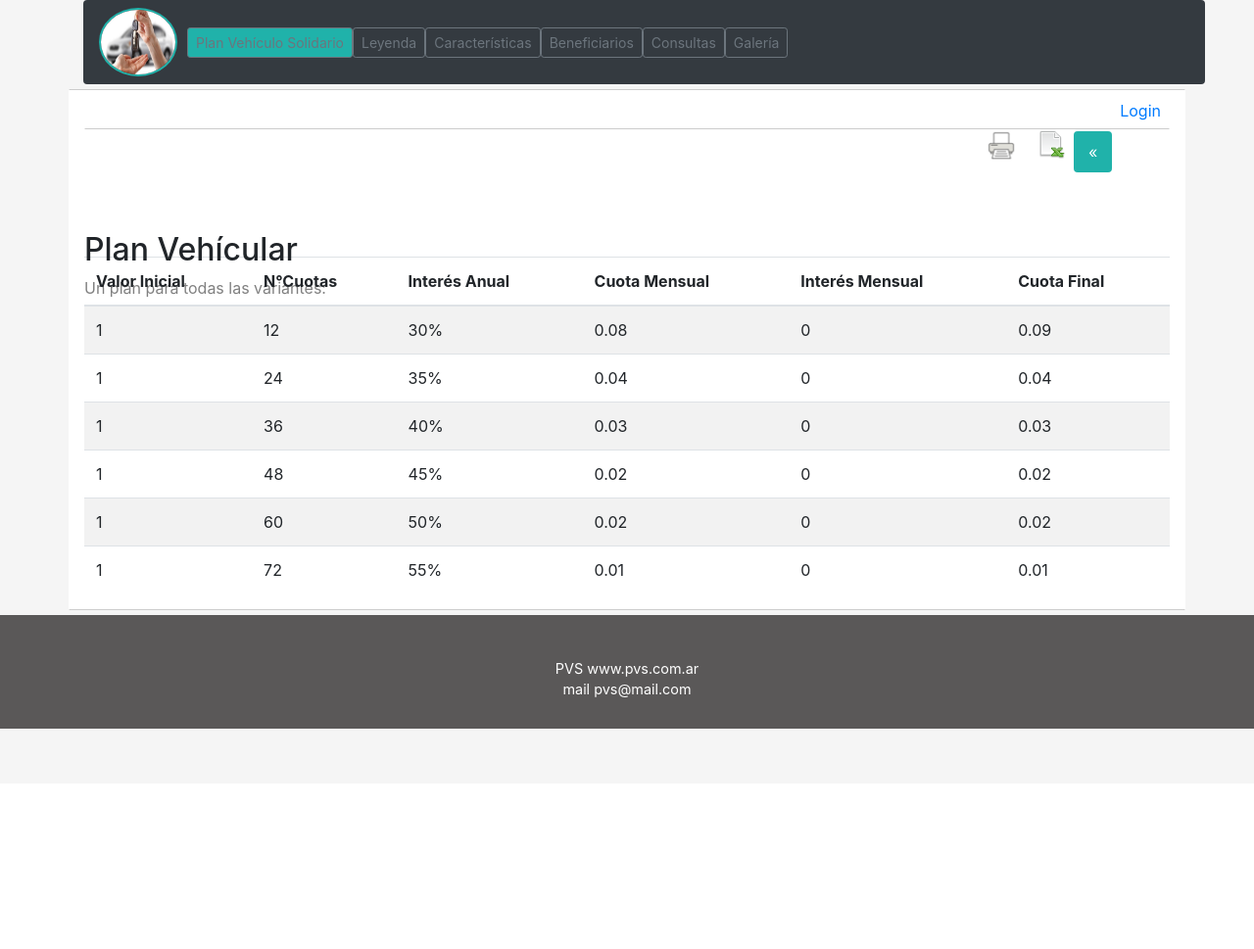
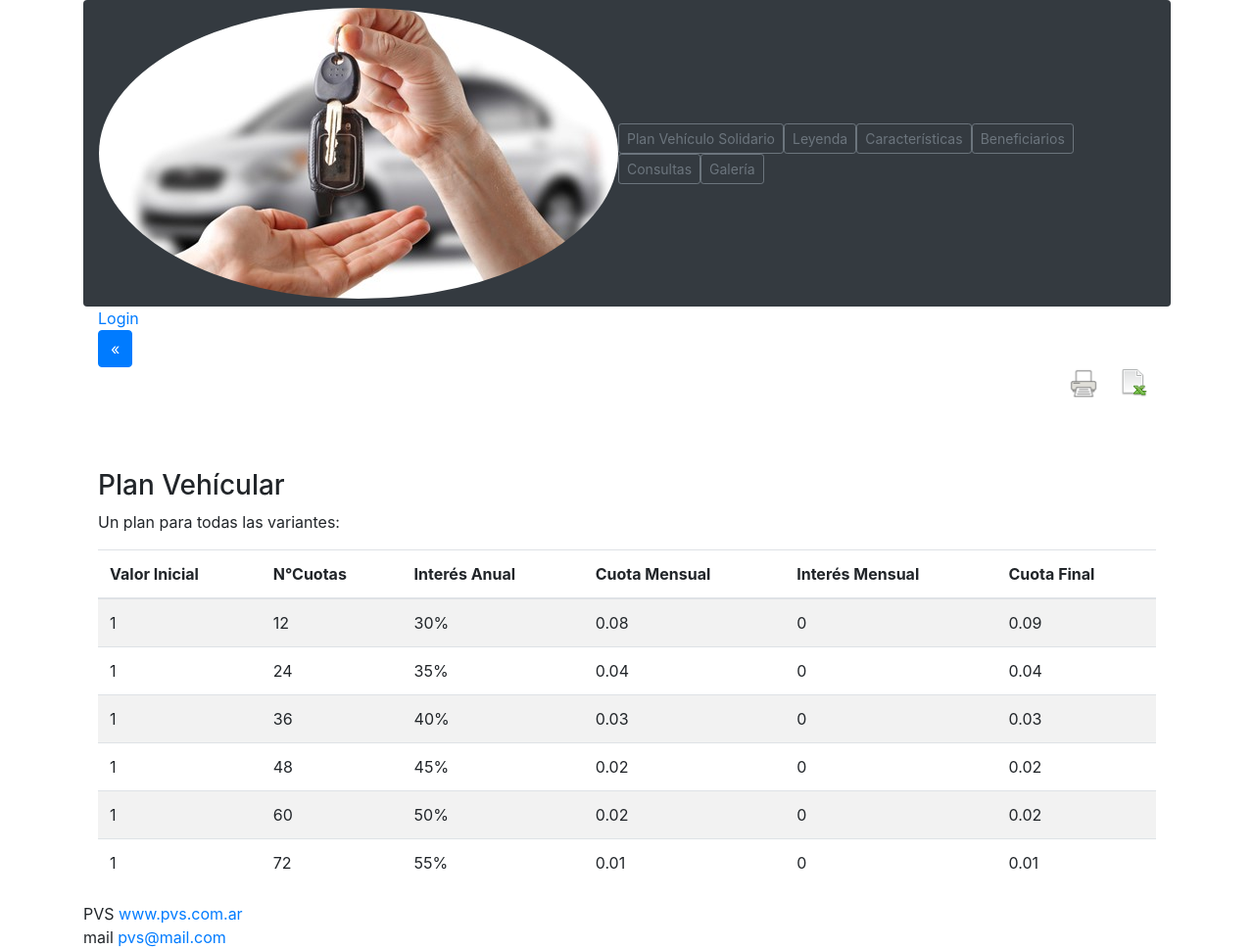
Before and after one commit to SamaBG/PVS, a PHP site: page /plan.php?val=1 in a window 1280 px wide. Shown: the whole page at 98% size. Before the commit the page ends 744 px from the top, so only its background shows below. Run offline with PHP 8.4, Linux system fonts and the light colour scheme; data comes from the database, SQL or seed files in the repository; data that the repository does not hold is empty.

Commit message:
Update plan.php

```diff
--- a/plan.php
+++ b/plan.php
@@ -22,7 +22,7 @@
   <meta name="viewport" content="width=device-width, initial-scale=1">
   <link rel="shortcut icon" href="img/log_barra.jpg" type="image/x-icon"/>
   <link rel="stylesheet" href="https://maxcdn.bootstrapcdn.com/bootstrap/4.5.2/css/bootstrap.min.css">
-  <link rel="stylesheet" href="css/estil.css" >
+  <link rel="stylesheet" href="css/estils.css" >
 
   <script src="https://ajax.googleapis.com/ajax/libs/jquery/3.5.1/jquery.min.js"></script>
   <script src="https://cdnjs.cloudflare.com/ajax/libs/popper.js/1.16.0/umd/popper.min.js"></script>
@@ -31,12 +31,12 @@
 </head>
 
 <body class="body">
-    <header>
+
              <?=menu(); ?>
-    </header>
+
     <div class="container" id="contenedor">
         <?php echo crear_barra(); ?>
-        <a  id="boton_volver" style="margin-top: 2px" href="galeria.php" title="volver" class="btn btn-primary rounded" >&laquo</a>
+        <a  id="boton_volver" style="margin-right: -55px" href="galeria.php" title="volver" class="btn btn-primary rounded" >&laquo</a>
         <div style="text-align:right" id="cons_print">
 			<a href="javascript:window.print();" title="Imprimir Plan">
 				<img src='img/print.png' title="Imprimir Plan" alt="icono imprimir." style="border:0;width:32px;height:32px;margin-right: 4px"></a>
@@ -45,12 +45,15 @@
 				<img src='img/excel.png' title='Excel del Plan.' alt="icono Excel." style="border:0;width:28px;height:28px;margin-right: 8px">
                                 </a><br><br>
      </div>
+        <br><br>
+        <div id="detalles_vehiculo">
+            <h3>Plan Vehícular</h3>
+            <p>Un plan para todas las variantes:</p>
+            <h2><?php echo $nombre?></h2>
+        </div>
 
+            <div class="table-responsive-sm">
 
-            <br><br>
-            <h2 style="text-align: left; font-family: inherit">Plan Vehícular</h2>
-            <p style="text-align: left; font-family: inherit; color: gray">Un plan para todas las variantes:</p>
-            <h2 style="margin-left: 350px;margin-top: -60px; font-family: inherit"><?php echo $nombre?></h2>
 
             <table id="tabla_plan "class="table table-striped">
                 <thead>
@@ -90,7 +93,7 @@
 
             </tbody>
           </table>
-
+        </div>
       </div>
      <footer>
 		      <?=pie()?>
```
